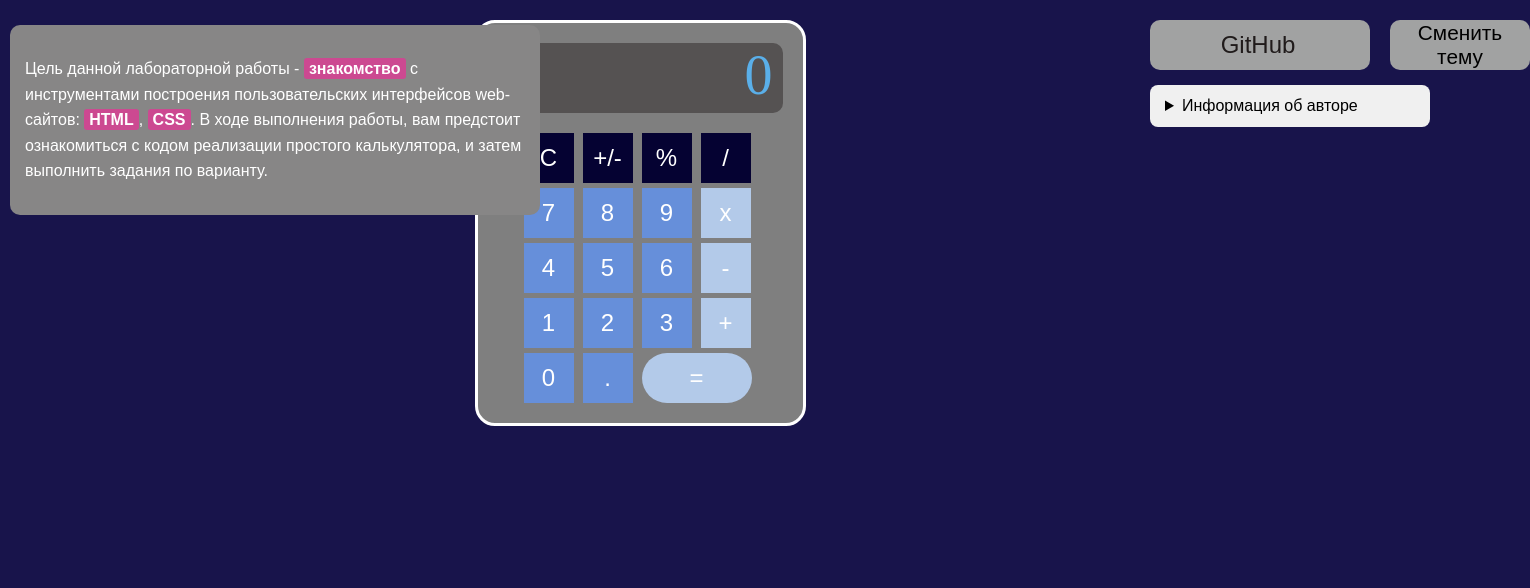
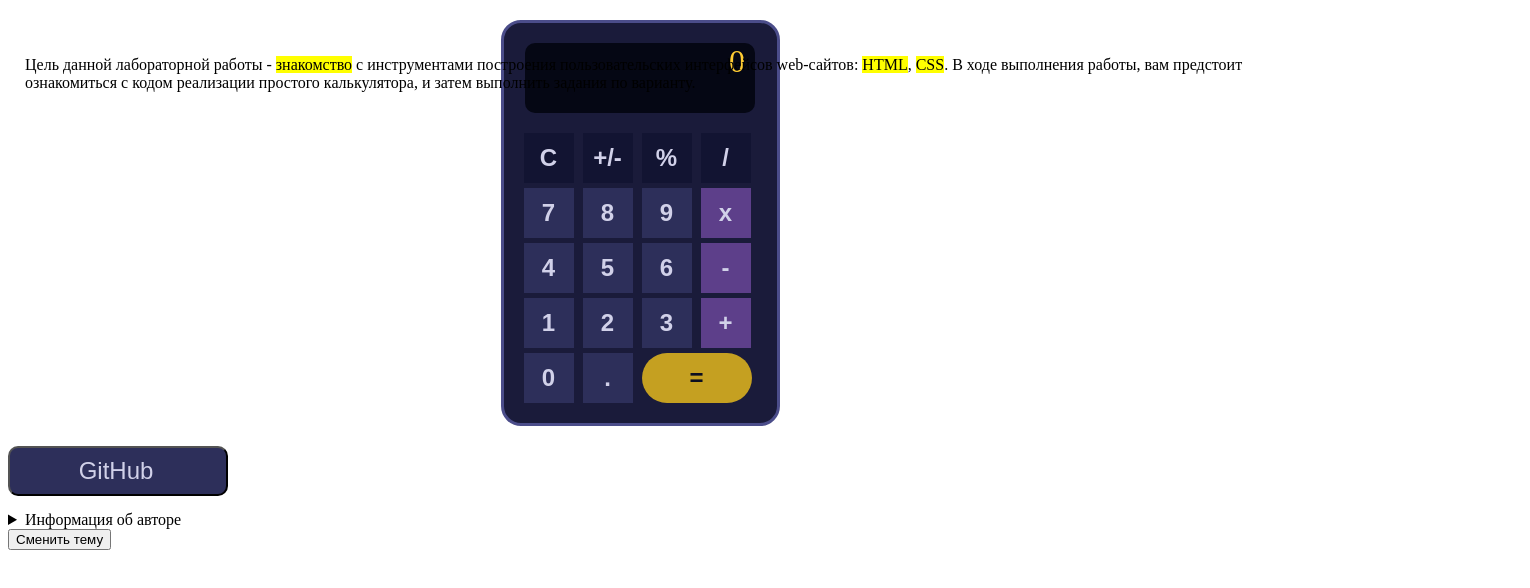
Before and after one commit to fiufnvanfiufn/IU5_41B_CHICHEV_NAP_LABS_25-26, a plain HTML site: page calculator.html in a window 1280 px wide. Shown: the whole page, 1530 px wide, since content can reach past the window. Drawn offline with Linux system fonts and the light colour scheme.

Commit message:
fix colors in style.css

```diff
--- a/style.css
+++ b/style.css
@@ -1,366 +1,90 @@
- .my-btn {
-
+.my-btn {
   margin-right: 5px;
-
   margin-top: 5px;
-
   width: 50px;
-
   height: 50px;
-
   border-radius: 0%;
-
   border: none;
-
-  background: #668fda;
-
-  color: white;
-
+  background: #2d2f5a;
+  color: #d1d1e9;
   font-size: 1.5rem;
-
   font-family: Arial, Helvetica, sans-serif;
-
   cursor: pointer;
-
   user-select: none;
-
-  font-weight: 500;
-
+  font-weight: 800;
 }
 
-
 .my-btn:hover {
-
-  background: darkgray;
-
+  background: #3e4182;
 }
 
-
 .my-btn:active {
-
   filter: brightness(130%);
-
 }
 
-
 .my-btn.primary {
-
-  background: #b3cae9;
-
+  background: #5d3f8a;
 }
 
-
 .my-btn.secondary {
-
-  background: #050232;
-
+  background: #121432;
 }
 
-
 .my-btn.execute {
-
   width: 110px;
-
   border-radius: 34px;
-
+  background: #c5a021;
+  color: #0b0e21;
 }
 
-
 .calculator {
-
   padding: 20px;
-
   display: flex;
-
   flex-direction: column;
-
   align-items: center;
-
-  border: 3px solid white;
-
+  border: 3px solid #4b4d8a;
   border-radius: 20px;
-
   width: fit-content;
-
   margin: 20px auto;
-
-  background-color:#7f7f7f;
-
+  background-color: #1a1b3a;
 }
 
-
-body {
-
-  background-color: #18144b;
-
+.result {
+  width: 220px;
+  height: 70px;
+  margin-bottom: 15px;
+  padding-right: 10px;
+  border-radius: 10px;
+  background: #050714;
+  text-align: right;
+  color: #ffcc33;
+  font-size: 2rem;
+  font-family: 'Times New Roman', Times, serif;
 }
 
+/*body {
+  background-image: url("stardestroyer.png");
+  background-repeat: no-repeat;
+  background-size: cover;
+}*/
 
-.result {
-
-  width: 275px;
-
-  height: 70px;
-
+.git_btn {
+  text-decoration: none;
+  width: 220px;
+  height: 50px;
   margin-bottom: 15px;
-
   padding-right: 10px;
-
   border-radius: 10px;
-
-  background:#555252;
-
-  text-align: right;
-
-  color: #5aafe9;
-
-  font-size: 3.5rem;
-
-  font-family: 'Times New Roman', Times, serif;
-
-  overflow-x: hidden;
-
+  background: #2d2f5a;
+  text-align: center;
+  color: #d1d1e9;
+  font-size: 1.5rem;
+  font-family: Arial, Helvetica, sans-serif;
 }
 
-
-/*body {
-
-  background-image: url("stardestroyer.png");
-
-  background-repeat: no-repeat;
-
-  background-size: cover;
-
-}*/
-
-
-.git_btn {
-
-  text-decoration: none;
-
-  width: 220px;
-
-  height: 50px;
-
-  margin-bottom: 15px;
-
-  padding-right: 10px;
-
-  border-radius: 10px;
-
-  background:#a1a2a2;
-
-  border:none;
-
-  text-align: center;
-
-  color: #201b1b;
-
-  font-size: 1.5rem;
-
-  font-family: Arial, Helvetica, sans-serif;
-
-}
-
-
 .lab-purpose {
-
   position: fixed;
-
   top: 5px;
-
   left: 10px;
-
   margin-top: 20px;
-
   padding: 15px;
-
-  background-color:#878686;
-
-  border-radius: 10px;
-
-  color: white;
-
-  font-family: Arial, Helvetica, sans-serif;
-
-  line-height: 1.6;
-
-  max-width: 500px;
-
-}
-
-
-.lab-purpose mark {
-
-  background-color: #cc4991;
-
-  color: white;
-
-  padding: 2px 5px;
-
-  border-radius: 3px;
-
-  font-weight: bold;
-
-}
-
-
-.switch_theme {
-
-  width: 140px;
-
-  height: 50px;
-
-  border: none;
-
-  border-radius: 10px;
-
-  background: #a1a2a2;
-
-  cursor: pointer;
-
-  position: relative;
-
-  font-size: 1.3rem;
-
-}
-
-
-#tech {
-
-  position: absolute;
-
-   top: 20px;
-
-   left: 1150px;
-
-}
-
-
-#theme_switcher {
-
-  position: absolute;
-
-  top: 20px;
-
-  left: 1390px;
-
-}
-
-
-#information {
-
-  background-color: #f0f0f0;
-
-  border: none;
-
-  border-radius: 8px;
-
-  padding: 12px 15px;
-
-  width: 250px;
-
-  font-family: Arial, Helvetica, sans-serif;
-
-}
-
-
-body.dark-theme {
-
-  background-color: #18144b;
-
-}
-
-
-body.dark-theme .calculator {
-
-  background-color:#7f7f7f;
-
-  border-color: white;
-
-}
-
-
-body.dark-theme .my-btn {
-
-  background: #668fda;
-
-  color: white;
-
-}
-
-
-body.dark-theme .my-btn.primary {
-
-  background: #b3cae9;
-
-}
-
-
-body.dark-theme .my-btn.secondary {
-
-  background: #050232;
-
-}
-
-
-body.dark-theme .result {
-
-  background:#747474;
-
-  color: #5aafe9;
-
-}
-
-
-body.light-theme {
-
-  background-color:white;
-
-}
-
-
-body.light-theme .calculator {
-
-  background-color:white;
-
-  border-color: #4a90e2;
-
-}
-
-
-body.light-theme .my-btn {
-
-  background: #e0e0e0;
-
-  color: #333;
-
-}
-
-
-body.light-theme .my-btn.primary {
-
-  background: #4a90e2;
-
-  color: white;
-
-}
-
-
-body.light-theme .my-btn.secondary {
-
-  background: #f5a623;
-
-  color: white;
-
-}
-
-
-body.light-theme .result {
-
-  background: white;
-
-  color: #333;
-
-  border: 3px solid #4a90e2;
-}
```
